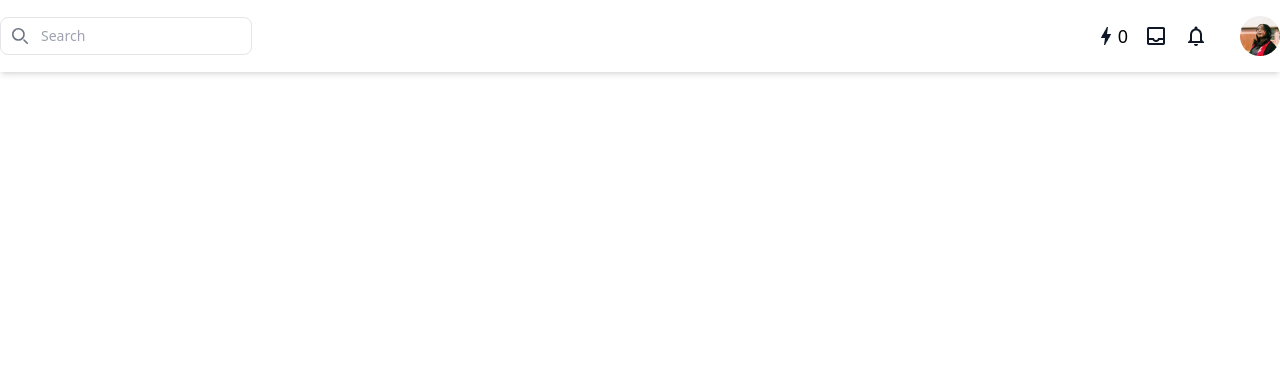
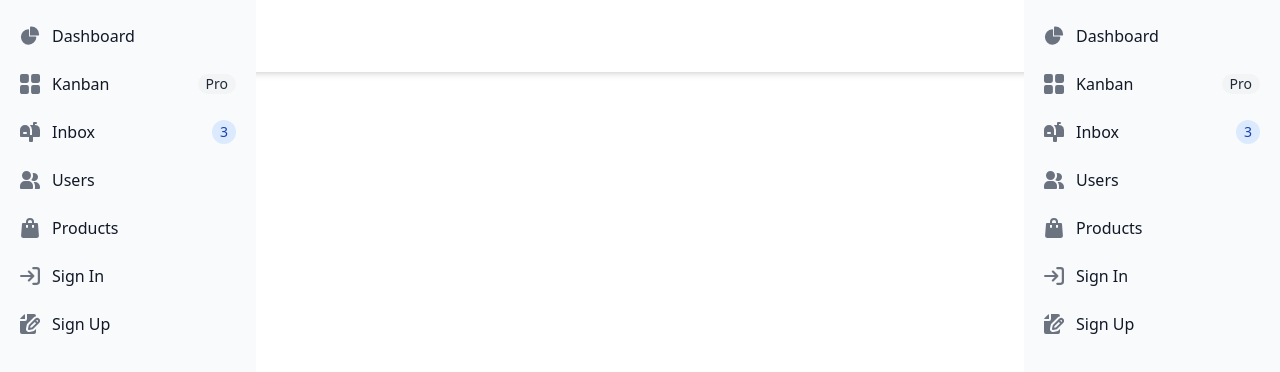
Before and after one commit to FevenSeyfu/Learnovation-by-innov8ors, a React (Vite) app in the folder Frontend/: page /dashboard in a window 1280 px wide. Shown: the top 372 px of the page. Built offline with nearby package versions, Linux system fonts and the light colour scheme.

Commit message:
Included Left and Right Sidebar

```diff
--- a/Frontend/src/components/Layout/DashboardPage/Layout.jsx
+++ b/Frontend/src/components/Layout/DashboardPage/Layout.jsx
@@ -1,12 +1,16 @@
 import React from "react";
 import { Outlet } from "react-router-dom";
 import Header from "../../Dashboard/Header/Header";
-// import Footer from "../../LandingPage/Footer/Footer";
+import LeftSideBar from "../../Dashboard/Sidebar/LeftSideBar";
+import RightSideBar from "../../Dashboard/Sidebar/RightSideBar";
 
 const Layout = () => {
   return (
     <div >
+
+      <LeftSideBar />
       <Header />
+      <RightSideBar />
       <main >
         <Outlet />
       </main>
```
